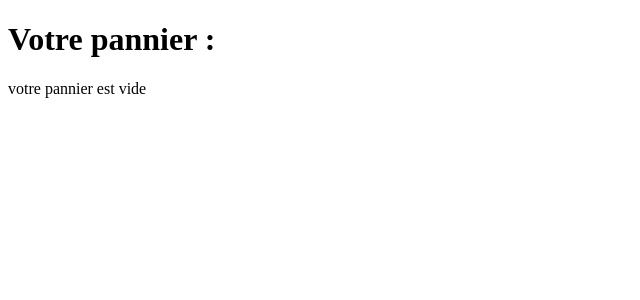
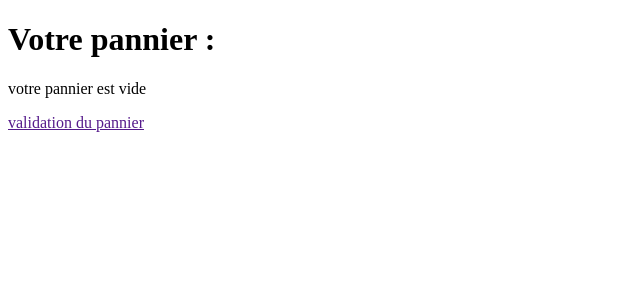
Before and after one commit to mohamed-hadjadji/boutique, a PHP site: page /pannier.php in a window 1280 px wide. Shown: the part 116-416 px from the top of the page, without its empty margins (0-640 px from the left). Run offline with PHP 8.4, Linux system fonts and the light colour scheme; a user stored in the database is signed in; data comes from the database, SQL or seed files in the repository.

Commit message:
debut simulation paiment

```diff
--- a/pannier.php
+++ b/pannier.php
@@ -58,7 +58,7 @@
             <p>votre pannier est vide</p>
           <?php }
          ?>
-
+         <a href="">validation du pannier</a>
          <!-- simulation de paiment!-->
         </main>
     </body>
```
